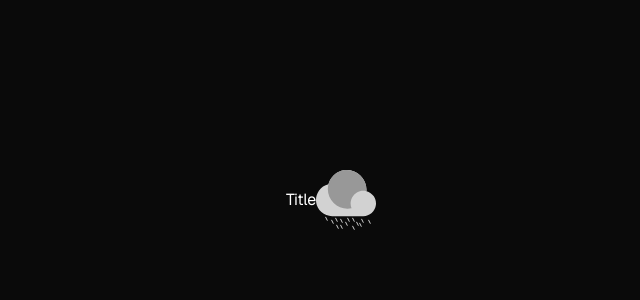
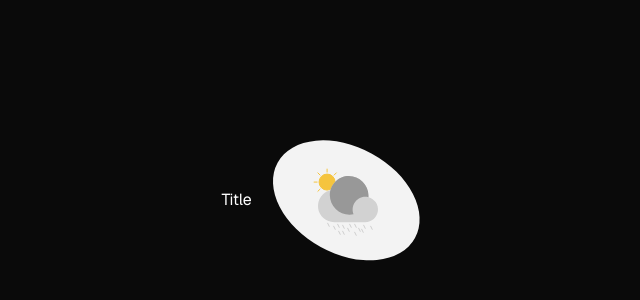
Before and after one commit to Amarprasad33/craft, a Next.js app: page /weather in a window 1280 px wide. Shown: the part 200-500 px from the top of the page, without its empty margins (309-949 px from the left). Built offline with nearby package versions, Linux system fonts and the light colour scheme.

Commit message:
weather added

```diff
--- a/src/app/(animated-icons)/weather/page.tsx
+++ b/src/app/(animated-icons)/weather/page.tsx
@@ -1,3 +1,4 @@
+"use client"
 import {motion} from 'motion/react'
 
 export default function WeatherPage() {
@@ -12,24 +13,35 @@ export default function WeatherPage() {
 
 const WeatherIcon = () => {
     return (
-        <motion.svg width="60" height="60" viewBox="0 0 60 60" fill="none" xmlns="http://www.w3.org/2000/svg">
-            <path fill-rule="evenodd" clip-rule="evenodd" d="M30.8289 2.35046e-05C35.9567 2.35046e-05 40.9069 2.03662 44.5901 5.66212C48.2663 9.27098 50.3783 14.1791 50.4714 19.3298L50.5014 21.1784C53.4894 21.9553 56.0918 23.7946 57.8213 26.352C59.5509 28.9094 60.289 32.0096 59.8975 35.072C59.5061 38.1344 58.0118 40.9491 55.6946 42.9892C53.3773 45.0293 50.396 46.1549 47.3086 46.1553H16.1538C12.1971 46.1551 8.37798 44.7028 5.42091 42.0738C2.46383 39.4448 0.574465 35.822 0.111163 31.8925C-0.35214 27.9629 0.642847 24 2.9074 20.7554C5.17196 17.5107 8.54858 15.21 12.3968 14.2897C13.2207 11.034 14.8962 8.05628 17.2512 5.66212C19.0257 3.86494 21.14 2.43879 23.4711 1.46671C25.8021 0.494628 28.3033 -0.00394489 30.8289 2.35046e-05Z" fill="#D2D2D2" />
-            <path d="M30.8305 2.53498e-05C28.3047 -0.00409619 25.8033 0.494401 23.472 1.46648C21.1408 2.43857 19.0263 3.8648 17.2516 5.66212C15.4832 7.46562 14.0914 9.60298 13.1571 11.9497C12.2229 14.2964 11.7649 16.8056 11.8099 19.331C11.9024 24.4825 14.0145 29.3916 17.6912 33.001C21.3587 36.6193 26.3005 38.6527 31.4524 38.6631C32.8405 38.6631 34.2102 38.5131 35.5429 38.2246C34.608 35.914 34.3742 33.3792 34.8706 30.9365C35.367 28.4938 36.5716 26.2513 38.3342 24.4888C39.8875 22.9356 41.8173 21.8121 43.9349 21.2282C46.0525 20.6443 48.2855 20.62 50.4153 21.1576C50.463 20.5522 50.4822 19.9437 50.473 19.3321C50.3799 14.1809 48.2674 9.27223 44.5905 5.66327C40.9235 2.0448 35.9822 0.0110857 30.8305 2.53498e-05Z" fill="#989898" />
-            <line x1="45.6708" y1="49.2236" x2="47.2236" y2="52.3292" stroke="#CFCFCF" stroke-linecap="round" />
-            <line x1="52.6708" y1="50.2236" x2="54.2236" y2="53.3292" stroke="#CFCFCF" stroke-linecap="round" />
-            <line x1="40.6708" y1="52.2236" x2="42.2236" y2="55.3292" stroke="#CFCFCF" stroke-linecap="round" />
-            <line x1="36.6708" y1="48.2236" x2="38.2236" y2="51.3292" stroke="#CFCFCF" stroke-linecap="round" />
-            <line x1="36.6708" y1="56.2236" x2="38.2236" y2="59.3292" stroke="#CFCFCF" stroke-linecap="round" />
-            <line x1="43.6708" y1="53.2236" x2="45.2236" y2="56.3292" stroke="#CFCFCF" stroke-linecap="round" />
-            <line x1="29.6708" y1="52.2236" x2="31.2236" y2="55.3292" stroke="#CFCFCF" stroke-linecap="round" />
-            <line x1="20.6708" y1="55.2236" x2="22.2236" y2="58.3292" stroke="#CFCFCF" stroke-linecap="round" />
-            <line x1="31.6708" y1="48.2236" x2="33.2236" y2="51.3292" stroke="#CFCFCF" stroke-linecap="round" />
-            <line x1="19.6708" y1="48.2236" x2="21.2236" y2="51.3292" stroke="#CFCFCF" stroke-linecap="round" />
-            <line x1="9.67082" y1="47.2236" x2="11.2236" y2="50.3292" stroke="#CFCFCF" stroke-linecap="round" />
-            <line x1="24.6708" y1="49.2236" x2="26.2236" y2="52.3292" stroke="#CFCFCF" stroke-linecap="round" />
-            <line x1="24.6708" y1="55.2236" x2="26.2236" y2="58.3292" stroke="#CFCFCF" stroke-linecap="round" />
-            <line x1="15.6708" y1="50.2236" x2="17.2236" y2="53.3292" stroke="#CFCFCF" stroke-linecap="round" />
-        </motion.svg>
+        <svg width="189" height="169" viewBox="0 0 189 169" fill="none" xmlns="http://www.w3.org/2000/svg">
+            <ellipse cx="94.2855" cy="84.3566" rx="78.3214" ry="53.2718" transform="rotate(28.7234 94.2855 84.3566)" fill="#F3F3F3"/>
+            <circle cx="75.0918" cy="66.0918" r="8" fill="#F5C43E" stroke="#F5C43E"/>
+            <line x1="85.0923" y1="66.0918" x2="88.0923" y2="66.0918" stroke="#F5C43E" strokeLinecap="round"/>
+            <line x1="75.0923" y1="76.0918" x2="75.0923" y2="79.0918" stroke="#F5C43E" strokeLinecap="round"/>
+            <line x1="62.0923" y1="66.0918" x2="65.0923" y2="66.0918" stroke="#F5C43E" strokeLinecap="round"/>
+            <line x1="75.0923" y1="53.0918" x2="75.0923" y2="56.0918" stroke="#F5C43E" strokeLinecap="round"/>
+            <line x1="82.1632" y1="73.1628" x2="84.2845" y2="75.2842" stroke="#F5C43E" strokeLinecap="round"/>
+            <line x1="68.021" y1="73.1629" x2="65.8997" y2="75.2842" stroke="#F5C43E" strokeLinecap="round"/>
+            <line x1="65.9" y1="56.8994" x2="68.0213" y2="59.0207" stroke="#F5C43E" strokeLinecap="round"/>
+            <line x1="84.2847" y1="56.8995" x2="82.1633" y2="59.0208" stroke="#F5C43E" strokeLinecap="round"/>
+            <path fillRule="evenodd" clipRule="evenodd" d="M96.8289 60C101.957 60 106.907 62.0366 110.59 65.6621C114.266 69.271 116.378 74.1791 116.471 79.3298L116.501 81.1784C119.489 81.9553 122.092 83.7946 123.821 86.352C125.551 88.9094 126.289 92.0096 125.898 95.072C125.506 98.1344 124.012 100.949 121.695 102.989C119.377 105.029 116.396 106.155 113.309 106.155H82.1538C78.1971 106.155 74.378 104.703 71.4209 102.074C68.4638 99.4448 66.5745 95.822 66.1112 91.8925C65.6479 87.9629 66.6428 84 68.9074 80.7554C71.172 77.5107 74.5486 75.21 78.3968 74.2897C79.2207 71.034 80.8962 68.0563 83.2512 65.6621C85.0257 63.8649 87.14 62.4388 89.4711 61.4667C91.8021 60.4946 94.3033 59.9961 96.8289 60Z" fill="#D2D2D2"/>
+            <path d="M96.8302 60C94.3044 59.9959 91.8031 60.4944 89.4718 61.4665C87.1405 62.4386 85.026 63.8648 83.2514 65.6621C81.483 67.4656 80.0911 69.603 79.1569 71.9497C78.2226 74.2964 77.7647 76.8056 77.8097 79.331C77.9022 84.4825 80.0142 89.3916 83.691 93.001C87.3585 96.6193 92.3002 98.6527 97.4522 98.6631C98.8403 98.6631 100.21 98.5131 101.543 98.2246C100.608 95.914 100.374 93.3792 100.87 90.9365C101.367 88.4938 102.571 86.2513 104.334 84.4888C105.887 82.9356 107.817 81.8121 109.935 81.2282C112.052 80.6443 114.285 80.62 116.415 81.1576C116.463 80.5522 116.482 79.9437 116.473 79.3321C116.38 74.1809 114.267 69.2722 110.59 65.6633C106.923 62.0448 101.982 60.0111 96.8302 60Z" fill="#989898"/>
+            <line x1="111.671" y1="109.224" x2="113.224" y2="112.329" stroke="#CFCFCF" strokeLinecap="round"/>
+            <line x1="118.671" y1="110.224" x2="120.224" y2="113.329" stroke="#CFCFCF" strokeLinecap="round"/>
+            <line x1="106.671" y1="112.224" x2="108.224" y2="115.329" stroke="#CFCFCF" strokeLinecap="round"/>
+            <line x1="102.671" y1="108.224" x2="104.224" y2="111.329" stroke="#CFCFCF" strokeLinecap="round"/>
+            <line x1="102.671" y1="116.224" x2="104.224" y2="119.329" stroke="#CFCFCF" strokeLinecap="round"/>
+            <line x1="109.671" y1="113.224" x2="111.224" y2="116.329" stroke="#CFCFCF" strokeLinecap="round"/>
+            <line x1="95.6708" y1="112.224" x2="97.2236" y2="115.329" stroke="#CFCFCF" strokeLinecap="round"/>
+            <line x1="86.6708" y1="115.224" x2="88.2236" y2="118.329" stroke="#CFCFCF" strokeLinecap="round"/>
+            <line x1="97.6708" y1="108.224" x2="99.2236" y2="111.329" stroke="#CFCFCF" strokeLinecap="round"/>
+            <line x1="85.6708" y1="108.224" x2="87.2236" y2="111.329" stroke="#CFCFCF" strokeLinecap="round"/>
+            <line x1="75.6708" y1="107.224" x2="77.2236" y2="110.329" stroke="#CFCFCF" strokeLinecap="round"/>
+            <line x1="90.6708" y1="109.224" x2="92.2236" y2="112.329" stroke="#CFCFCF" strokeLinecap="round"/>
+            <line x1="90.6708" y1="115.224" x2="92.2236" y2="118.329" stroke="#CFCFCF" strokeLinecap="round"/>
+            <line x1="81.6708" y1="110.224" x2="83.2236" y2="113.329" stroke="#CFCFCF" strokeLinecap="round"/>
+        </svg>
+
 
     )
 }
```
